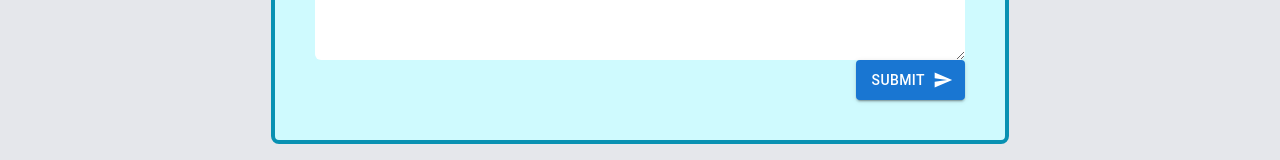
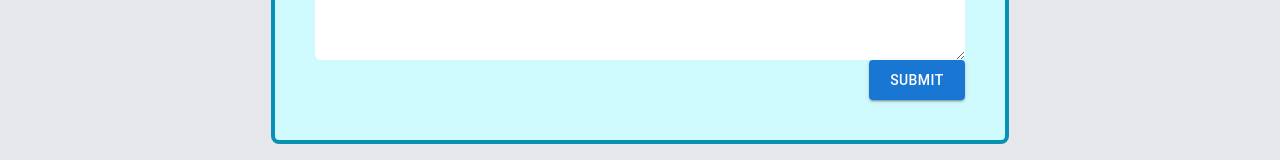
Before and after one commit to SimonasTamkevicius/Simonas-react-portfolio, a Next.js app: page / in a window 1280 px wide. Shown: the part 3497-3657 px from the top of the page. Built offline with nearby package versions, Linux system fonts and the light colour scheme.

Commit message:
fixed the submit button

```diff
--- a/src/components/ContactComponent.js
+++ b/src/components/ContactComponent.js
@@ -140,7 +140,6 @@ function ContactComponent() {
               <div className='flex justify-end w-full'>
                 <Button
                   variant="contained"
-                  endIcon={<SendIcon />}
                   type='submit'
                   className='px-2 py-1 mt-5 text-sm font-medium text-white bg-cyan-500 rounded-md hover:bg-cyan-600'
                   style={{ minWidth: '6rem', minHeight: '2.5rem' }}
```
